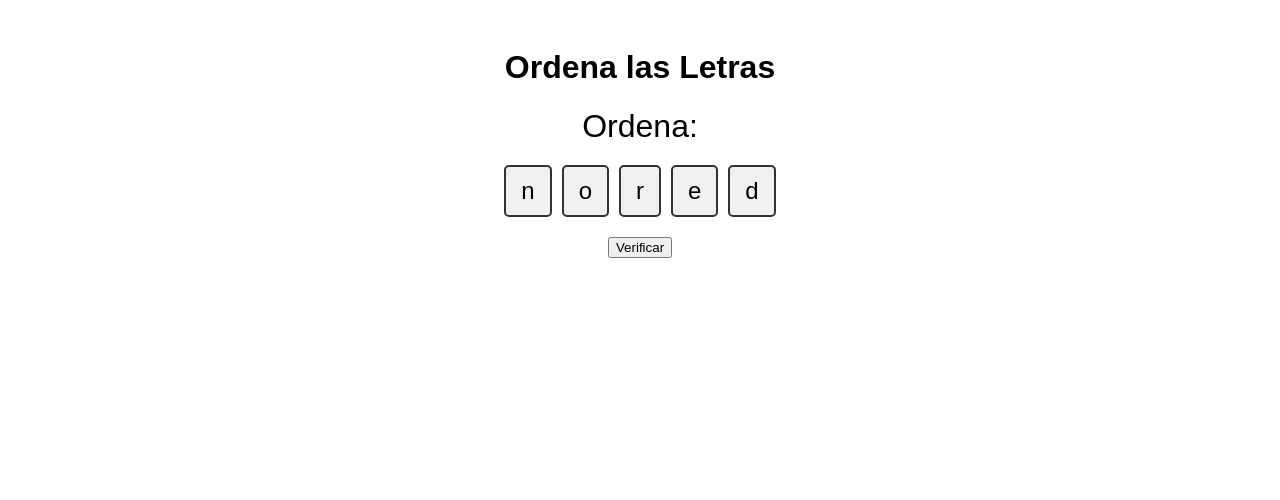
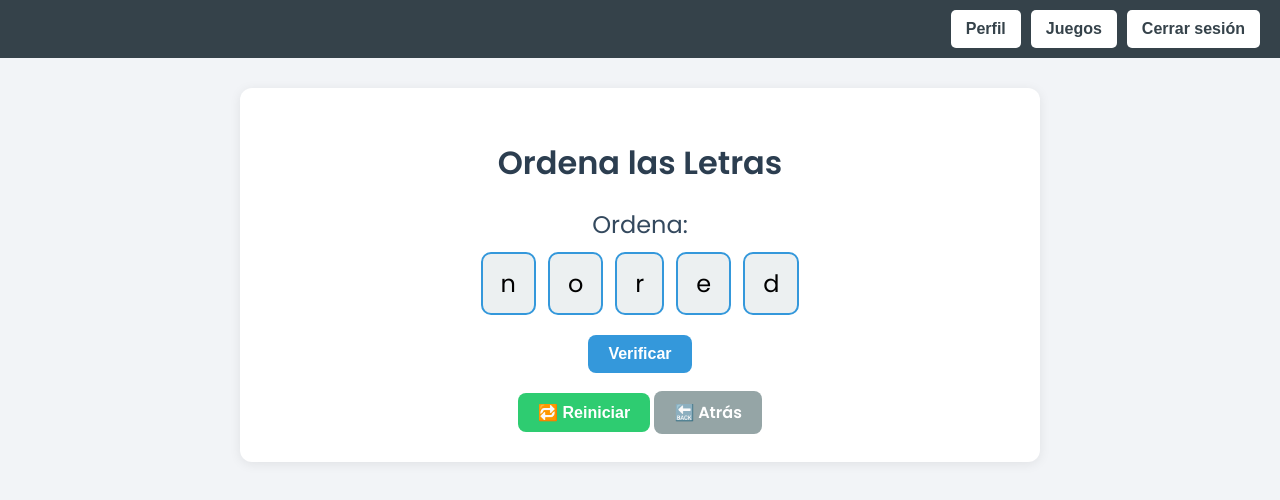
Before and after one commit to emilioddddd/dislexia-tfg, a website: page cliente/public/juegos/orden-letras.html in a window 1280 px wide. Drawn offline with Linux system fonts and the light colour scheme; files that its build step writes are made by us from their sources; no server answers.

Commit message:
creacion estilo orden-letras

```diff
--- a/cliente/public/juegos/orden-letras.html
+++ b/cliente/public/juegos/orden-letras.html
@@ -1,52 +1,27 @@
 <!DOCTYPE html>
 <html lang="es">
-
 <head>
-    <meta charset="UTF-8">
+  <meta charset="UTF-8" />
   <title>Ordena las Letras</title>
-    <style>
-        body {
-            font-family: Arial, sans-serif;
-            text-align: center;
-            padding: 20px;
-        }
-
-        #palabra-deshordenada {
-            font-size: 2em;
-            margin-bottom: 20px;
-        }
-
-        #letras-container {
-            display: flex;
-            justify-content: center;
-            gap: 10px;
-            margin-bottom: 20px;
-        }
-
-        .letra {
-            padding: 10px 15px;
-            font-size: 1.5em;
-            border: 2px solid #333;
-            border-radius: 5px;
-            cursor: move;
-            background: #f0f0f0;
-            user-select: none;
-        }
-
-        #mensaje {
-            font-weight: bold;
-            margin-top: 20px;
-        }
-    </style>
+  <link href="https://fonts.googleapis.com/css2?family=Poppins:wght@400;600&display=swap" rel="stylesheet">
+    <link rel="stylesheet" href="../styles/orden-letras.css">
 </head>
 
 <body>
+  <div id="cabecera-container"></div>
 
+  <div class="contenedor">
     <h1>Ordena las Letras</h1>
-    <div id="palabra-deshordenada">?</div>
+    <div id="palabra-deshordenada">¿Listo?</div>
     <div id="letras-container"></div>
     <button onclick="verificarOrden()">Verificar</button>
     <p id="mensaje"></p>
+
+    <div class="botones-finales">
+      <button onclick="iniciarJuego()">🔁 Reiniciar</button>
+      <a href="javascript:history.back()">🔙 Atrás</a>
+    </div>
+  </div>
 
   <script>
     const palabras = ['lenguaje', 'pantalla', 'dislexia', 'orden', 'visual'];
@@ -103,22 +78,9 @@
         const tiempoFin = new Date();
         const duracionSegundos = Math.floor((tiempoFin - tiempoInicio) / 1000);
 
-                mensaje.textContent = `¡Correcto! Intentos: ${intentos}, Tiempo: ${duracionSegundos} segundos`;
+        mensaje.textContent = `✅ ¡Correcto! Intentos: ${intentos}, Tiempo: ${duracionSegundos} segundos`;
         mensaje.style.color = 'green';
 
-                const resultado = {
-                    juegoTipo: 'orden-letras', // ⚠️ este nombre debe coincidir con el campo `tipo` del juego en la base de datos
-                    datos: {
-                        palabra: palabraActual,
-                        intentos,
-                        duracionSegundos,
-                        acierto: true,
-                        fecha: new Date().toISOString()
-                    }
-                };
-
-
-                // Enviar al backend
         fetch('/api/resultados', {
           method: 'POST',
           headers: { 'Content-Type': 'application/json' },
@@ -133,19 +95,28 @@
               fecha: new Date().toISOString()
             }
           })
-                })
-                    .then(res => res.json())
-                    .then(data => console.log('Resultado guardado:', data))
-                    .catch(err => console.error('Error al guardar resultado:', err));
-
+        }).catch(err => console.error('Error al guardar resultado:', err));
       } else {
-                mensaje.textContent = `Intenta de nuevo. Intentos: ${intentos}`;
+        mensaje.textContent = `❌ Intenta de nuevo. Intentos: ${intentos}`;
         mensaje.style.color = 'red';
       }
     }
 
+    // Cabecera externa
+    fetch('/partials/cabecera.html')
+      .then(res => res.text())
+      .then(html => {
+        const contenedor = document.getElementById('cabecera-container');
+        contenedor.innerHTML = html;
+        const scripts = contenedor.querySelectorAll('script');
+        scripts.forEach(oldScript => {
+          const newScript = document.createElement('script');
+          newScript.textContent = oldScript.textContent;
+          document.body.appendChild(newScript);
+        });
+      });
+
     iniciarJuego();
   </script>
 </body>
-
 </html>
--- /dev/null
+++ b/cliente/styles/orden-letras.css
@@ -0,0 +1,126 @@
+* {
+      box-sizing: border-box;
+    }
+
+    body {
+      font-family: 'Poppins', sans-serif;
+      background-color: #f2f4f7;
+      margin: 0;
+      padding: 0;
+      text-align: center;
+    }
+
+    #cabecera-container {
+      margin-bottom: 20px;
+    }
+
+    .contenedor {
+      max-width: 800px;
+      margin: 30px auto;
+      background-color: #ffffff;
+      padding: 30px;
+      border-radius: 12px;
+      box-shadow: 0 2px 12px rgba(0, 0, 0, 0.08);
+    }
+
+    h1 {
+      color: #2c3e50;
+      margin-bottom: 20px;
+    }
+
+    #palabra-deshordenada {
+      font-size: 1.5rem;
+      color: #34495e;
+      margin-bottom: 10px;
+    }
+
+    #letras-container {
+      display: flex;
+      flex-wrap: wrap;
+      justify-content: center;
+      gap: 12px;
+      margin-bottom: 20px;
+    }
+
+    .letra {
+      padding: 12px 18px;
+      font-size: 1.5rem;
+      border: 2px solid #3498db;
+      border-radius: 10px;
+      background-color: #ecf0f1;
+      cursor: move;
+      transition: background-color 0.2s ease;
+      user-select: none;
+    }
+
+    .letra:hover {
+      background-color: #d6eaf8;
+    }
+
+    button {
+      background-color: #3498db;
+      color: white;
+      border: none;
+      padding: 10px 20px;
+      border-radius: 8px;
+      font-weight: bold;
+      font-size: 1rem;
+      cursor: pointer;
+      transition: background-color 0.3s ease;
+    }
+
+    button:hover {
+      background-color: #2980b9;
+    }
+
+    #mensaje {
+      font-weight: 600;
+      margin-top: 20px;
+      font-size: 1.1rem;
+    }
+
+.botones-finales button {
+        background-color: #2ecc71;
+        color: white;
+        border: none;
+        padding: 10px 20px;
+        border-radius: 8px;
+        font-weight: bold;
+        font-size: 1rem;
+        cursor: pointer;
+        text-decoration: none;
+        transition: background-color 0.3s ease;
+    }
+
+    .botones-finales a {
+        background-color: #95a5a6;
+        color: white;
+        border: none;
+        padding: 10px 20px;
+        border-radius: 8px;
+        font-weight: bold;
+        font-size: 1rem;
+        cursor: pointer;
+        text-decoration: none;
+        transition: background-color 0.3s ease;
+    }
+
+    .botones-finales button:hover {
+        background-color: #27ae60;
+    }
+
+    .botones-finales a:hover {
+        background-color: #7f8c8d;
+    }
+
+    button {
+        background-color: #3498db;
+        color: white;
+        border: none;
+        padding: 10px 20px;
+        border-radius: 8px;
+        font-weight: bold;
+        font-size: 1rem;
+        cursor: pointer;
+        transition: background-color 0.3s ease;
+    }
```
Lines whose indentation alone changed are shown as unchanged.
